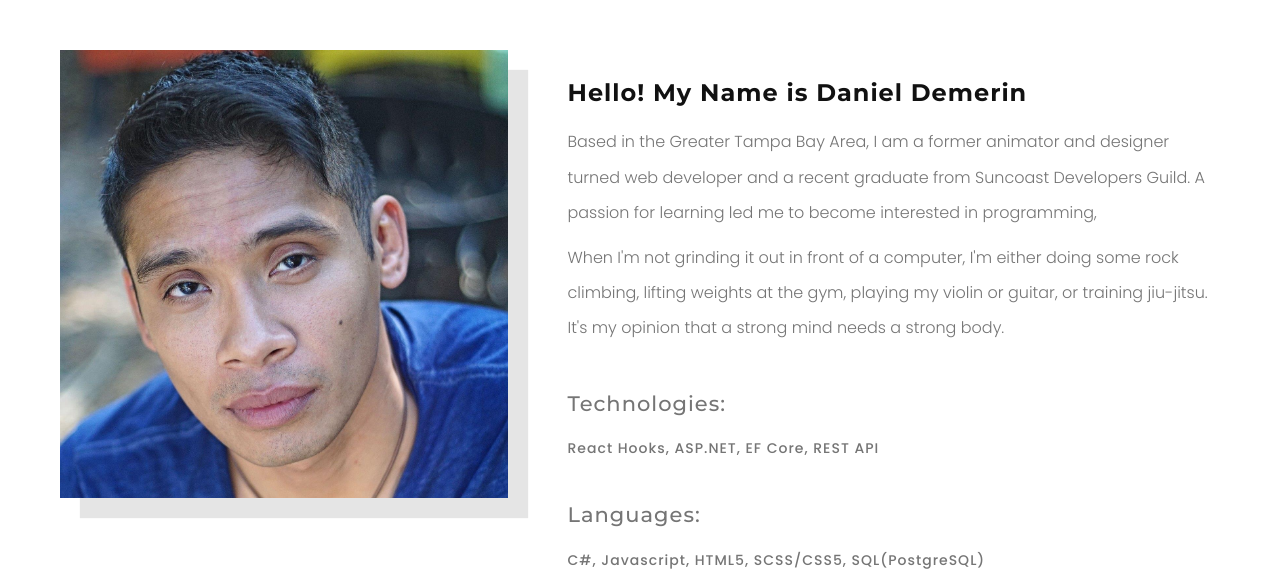
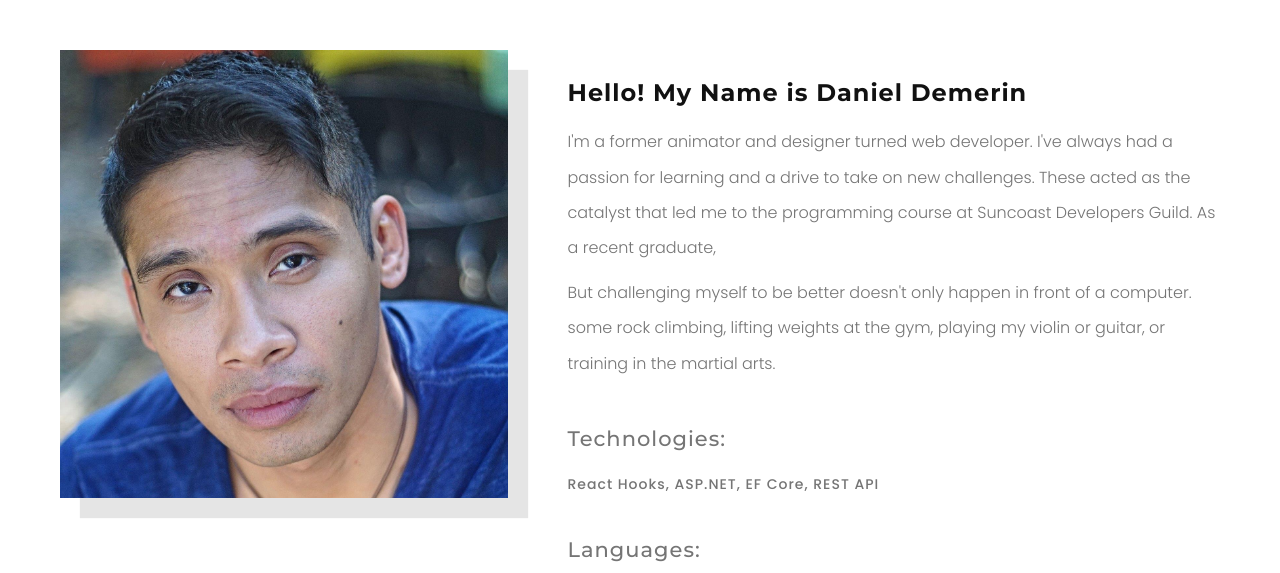
Before and after one commit to ddemerin/ddemerin-portflio, a website: page public/index.html in a window 1280 px wide. Shown: the part 860-1433 px from the top of the page. Drawn offline with Linux system fonts and the light colour scheme.

Commit message:
still tweaking bio

```diff
--- a/public/index.html
+++ b/public/index.html
@@ -183,13 +183,13 @@
               class="animated animated_scroll fadeInUp"
               style="animation-delay: 0.3s;"
             >
-            Based in the Greater Tampa Bay Area, I am a former animator and designer turned web developer and a recent graduate from Suncoast Developers Guild. A passion for learning led me to become interested in programming,
+            I'm a former animator and designer turned web developer. I've always had a passion for learning and a drive to take on new challenges. These acted as the catalyst that led me to the programming course at Suncoast Developers Guild. As a recent graduate,
             </p>
              <p
               class="animated animated_scroll fadeInUp"
               style="animation-delay: 0.3s;"
             >
-            When I'm not grinding it out in front of a computer, I'm either doing some rock climbing, lifting weights at the gym, playing my violin or guitar, or training jiu-jitsu. It's my opinion that a strong mind needs a strong body.
+            But challenging myself to be better doesn't only happen in front of a computer.  some rock climbing, lifting weights at the gym, playing my violin or guitar, or training in the martial arts.
             </p>
             </br>
             <p
```
